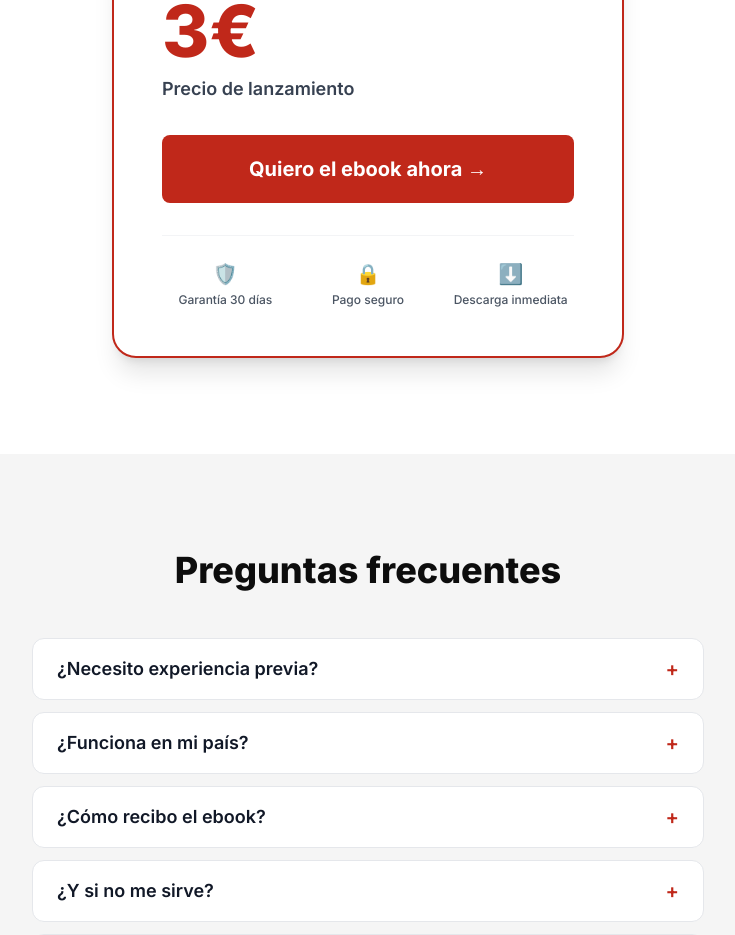
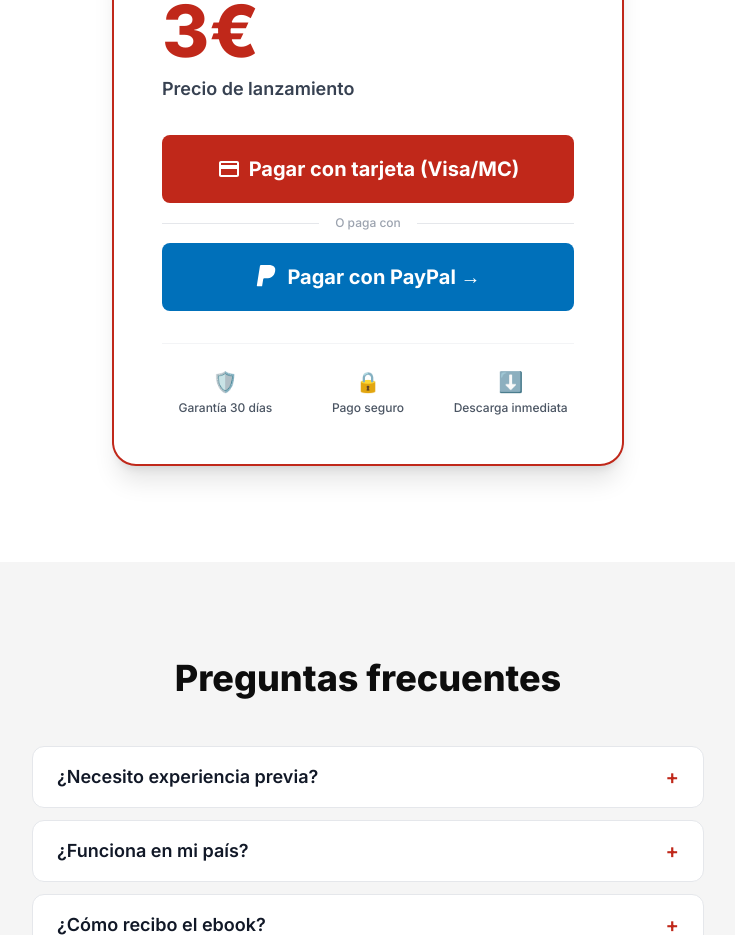
Before and after one commit to badrx15/webebook, a Next.js app: page / in a window 1280 px wide. Shown: the part 3620-4555 px from the top of the page, without its empty margins (272-1007 px from the left). Built offline with nearby package versions, Linux system fonts and the light colour scheme.

Commit message:
Integrar PayPal como método de pago (sin registro) y actualizar Pricing

```diff
--- /dev/null
+++ b/app/api/checkout-paypal/route.ts
@@ -0,0 +1,131 @@
+import { NextRequest, NextResponse } from 'next/server';
+import { sendTelegramNotification } from '@/lib/telegram';
+
+const PAYPAL_CLIENT_ID = process.env.PAYPAL_CLIENT_ID;
+const PAYPAL_SECRET = process.env.PAYPAL_SECRET;
+
+const PAYPAL_API_URL = 'https://api-m.paypal.com';
+
+/**
+ * Get PayPal access token using Client ID + Secret (Basic Auth)
+ */
+async function getPayPalAccessToken(): Promise<string> {
+  const res = await fetch(`${PAYPAL_API_URL}/v1/oauth2/token`, {
+    method: 'POST',
+    headers: {
+      'Content-Type': 'application/x-www-form-urlencoded',
+      Authorization: `Basic ${Buffer.from(`${PAYPAL_CLIENT_ID}:${PAYPAL_SECRET}`).toString('base64')}`,
+    },
+    body: 'grant_type=client_credentials',
+  });
+
+  if (!res.ok) {
+    const err = await res.text();
+    throw new Error(`PayPal auth error: ${err.slice(0, 200)}`);
+  }
+
+  const data = await res.json();
+  return data.access_token as string;
+}
+
+/**
+ * Create a PayPal order and return the approval URL
+ */
+export async function POST(request: NextRequest) {
+  if (!PAYPAL_CLIENT_ID || !PAYPAL_SECRET) {
+    console.error('PayPal credentials missing');
+    return NextResponse.json(
+      { error: 'Error de configuración del pago PayPal' },
+      { status: 500 },
+    );
+  }
+
+  const origin =
+    request.headers.get('origin') ||
+    (process.env.VERCEL_URL ? `https://${process.env.VERCEL_URL}` : 'http://localhost:3000');
+
+  // Notify admin
+  sendTelegramNotification({
+    event: 'checkout_start',
+    label: '🛒 Alguien inició checkout PayPal',
+    details: `Origen: ${origin}`,
+  });
+
+  try {
+    const accessToken = await getPayPalAccessToken();
+
+    const response = await fetch(`${PAYPAL_API_URL}/v2/checkout/orders`, {
+      method: 'POST',
+      headers: {
+        'Content-Type': 'application/json',
+        Authorization: `Bearer ${accessToken}`,
+      },
+      body: JSON.stringify({
+        intent: 'CAPTURE',
+        purchase_units: [
+          {
+            amount: {
+              currency_code: 'EUR',
+              value: '3.00',
+            },
+            description: 'Curso: Cómo vender por WhatsApp sin tienda online',
+          },
+        ],
+        payment_source: {
+          paypal: {
+            experience_context: {
+              shipping_preference: 'NO_SHIPPING',
+              return_url: `${origin}/exito?paypal=success`,
+              cancel_url: `${origin}/#precio`,
+            },
+          },
+        },
+      }),
+    });
+
+    const data = await response.json();
+
+    if (!response.ok) {
+      console.error('PayPal order error:', JSON.stringify(data));
+      sendTelegramNotification({
+        event: 'checkout_error',
+        label: '❌ Error PayPal al crear orden',
+        details: JSON.stringify(data).slice(0, 300),
+      });
+      return NextResponse.json(
+        { error: 'Error al crear el pago en PayPal. Inténtalo de nuevo.' },
+        { status: 502 },
+      );
+    }
+
+    // Extract the approval URL from the response links
+    const approveLink = data.links?.find((l: { rel: string }) => l.rel === 'approve');
+
+    if (!approveLink?.href) {
+      throw new Error('No approval URL in PayPal response');
+    }
+
+    sendTelegramNotification({
+      event: 'checkout_success',
+      label: '✅ Orden PayPal creada correctamente',
+      details: `Order ID: ${data.id}`,
+    });
+
+    return NextResponse.json({
+      url: approveLink.href,
+      orderId: data.id,
+    });
+  } catch (error: unknown) {
+    const message = error instanceof Error ? error.message : 'Error desconocido';
+    console.error('PayPal checkout error:', message);
+    sendTelegramNotification({
+      event: 'checkout_error',
+      label: '❌ Error inesperado en PayPal',
+      details: String(message).slice(0, 300),
+    });
+    return NextResponse.json(
+      { error: 'Error al procesar el pago con PayPal. Inténtalo de nuevo.' },
+      { status: 500 },
+    );
+  }
+}
--- /dev/null
+++ b/components/PayPalButton.tsx
@@ -0,0 +1,98 @@
+'use client';
+
+import { useState } from 'react';
+import { pixelEvent } from '@/lib/pixel';
+
+interface PayPalButtonProps {
+  disabled?: boolean;
+  onLoadingChange?: (loading: boolean) => void;
+}
+
+export default function PayPalButton({ disabled, onLoadingChange }: PayPalButtonProps) {
+  const [loading, setLoading] = useState(false);
+  const [error, setError] = useState('');
+
+  const handleCheckout = async () => {
+    setLoading(true);
+    onLoadingChange?.(true);
+    setError('');
+
+    // Meta Pixel: InitiateCheckout
+    pixelEvent('InitiateCheckout', {
+      content_name: 'Curso WhatsApp',
+      content_category: 'curso',
+      value: 3,
+      currency: 'EUR',
+    });
+
+    try {
+      const res = await fetch('/api/checkout-paypal', { method: 'POST' });
+
+      if (!res.ok) {
+        const data = await res.json();
+        throw new Error(data.error || 'Error al procesar el pago con PayPal');
+      }
+
+      const data = await res.json();
+
+      if (data.url) {
+        window.location.href = data.url;
+      } else {
+        throw new Error('No se recibió la URL de pago de PayPal');
+      }
+    } catch (err: unknown) {
+      const message =
+        err instanceof Error ? err.message : 'Algo salió mal. Inténtalo de nuevo.';
+      setError(message);
+      setLoading(false);
+      onLoadingChange?.(false);
+    }
+  };
+
+  return (
+    <div>
+      <button
+        onClick={handleCheckout}
+        disabled={disabled || loading}
+        className="inline-flex w-full items-center justify-center gap-2 rounded-lg bg-[#0070BA] px-6 py-4 text-base font-bold text-white transition-all hover:bg-[#003087] focus:outline-none focus:ring-2 focus:ring-[#0070BA] focus:ring-offset-2 disabled:cursor-not-allowed disabled:opacity-60 sm:px-10 sm:py-5 sm:text-xl"
+      >
+        {loading ? (
+          <span className="flex items-center gap-2">
+            <svg
+              className="h-5 w-5 animate-spin text-white"
+              xmlns="http://www.w3.org/2000/svg"
+              fill="none"
+              viewBox="0 0 24 24"
+            >
+              <circle
+                className="opacity-25"
+                cx="12"
+                cy="12"
+                r="10"
+                stroke="currentColor"
+                strokeWidth="4"
+              />
+              <path
+                className="opacity-75"
+                fill="currentColor"
+                d="M4 12a8 8 0 018-8V0C5.373 0 0 5.373 0 12h4z"
+              />
+            </svg>
+            Redirigiendo a PayPal…
+          </span>
+        ) : (
+          <>
+            <svg viewBox="0 0 24 24" className="h-5 w-5 sm:h-6 sm:w-6" fill="currentColor">
+              <path d="M7.076 21.337H2.47a.641.641 0 0 1-.633-.74L4.944.901C5.026.382 5.474 0 5.998 0h7.46c2.57 0 4.578.543 5.69 1.81 1.01 1.15 1.304 2.42 1.012 4.287-.023.143-.047.288-.077.437-.983 5.05-4.349 6.797-8.647 6.797h-2.19c-.524 0-.968.382-1.05.9l-1.12 7.106z"/>
+            </svg>
+            Pagar con PayPal →
+          </>
+        )}
+      </button>
+
+      {error && (
+        <p className="mt-2 text-center text-sm font-medium text-red-600">{error}</p>
+      )}
+    </div>
+  );
+}
--- a/components/Pricing.tsx
+++ b/components/Pricing.tsx
@@ -2,21 +2,24 @@
 
 import { forwardRef, useState } from 'react';
 import { motion } from 'framer-motion';
-import { trackEvent } from '@/lib/track';
 import { pixelEvent } from '@/lib/pixel';
+import PayPalButton from './PayPalButton';
 
 const Pricing = forwardRef<HTMLElement>((_, ref) => {
   const [loading, setLoading] = useState(false);
+  const [paypalLoading, setPaypalLoading] = useState(false);
   const [error, setError] = useState('');
 
-  const handleCheckout = async () => {
+  const isProcessing = loading || paypalLoading;
+
+  const handleSquareCheckout = async () => {
     setLoading(true);
     setError('');
 
     // Meta Pixel: InitiateCheckout
     pixelEvent('InitiateCheckout', {
-      content_name: 'Ebook WhatsApp',
-      content_category: 'ebook',
+      content_name: 'Curso WhatsApp',
+      content_category: 'curso',
       value: 3,
       currency: 'EUR',
     });
@@ -61,10 +64,13 @@ const Pricing = forwardRef<HTMLElement>((_, ref) => {
             Precio de lanzamiento
           </p>
 
+          {/* Métodos de pago */}
+          <div className="space-y-3">
+            {/* Square - Tarjeta */}
             <button
-            onClick={handleCheckout}
-            disabled={loading}
-            className="inline-flex w-full items-center justify-center rounded-lg bg-[#C0281A] px-6 py-4 text-base font-bold text-white transition-opacity hover:opacity-90 focus:outline-none focus:ring-2 focus:ring-[#C0281A] focus:ring-offset-2 disabled:cursor-not-allowed disabled:opacity-60 sm:px-10 sm:py-5 sm:text-xl"
+              onClick={handleSquareCheckout}
+              disabled={isProcessing}
+              className="inline-flex w-full items-center justify-center gap-2 rounded-lg bg-[#C0281A] px-6 py-4 text-base font-bold text-white transition-opacity hover:opacity-90 focus:outline-none focus:ring-2 focus:ring-[#C0281A] focus:ring-offset-2 disabled:cursor-not-allowed disabled:opacity-60 sm:px-10 sm:py-5 sm:text-xl"
             >
               {loading ? (
                 <span className="flex items-center gap-2">
@@ -91,9 +97,32 @@ const Pricing = forwardRef<HTMLElement>((_, ref) => {
                   Redirigiendo al pago…
                 </span>
               ) : (
-              'Quiero el ebook ahora →'
+                <>
+                  <svg viewBox="0 0 24 24" className="h-5 w-5 sm:h-6 sm:w-6" fill="currentColor">
+                    <path d="M20 4H4c-1.11 0-1.99.89-1.99 2L2 18c0 1.11.89 2 2 2h16c1.11 0 2-.89 2-2V6c0-1.11-.89-2-2-2zm0 14H4v-6h16v6zm0-10H4V6h16v2z"/>
+                  </svg>
+                  Pagar con tarjeta (Visa/MC)
+                </>
               )}
             </button>
+
+            {/* PayPal */}
+            <div className="relative">
+              <div className="absolute inset-0 flex items-center">
+                <div className="w-full border-t border-gray-200" />
+              </div>
+              <div className="relative flex justify-center">
+                <span className="bg-white px-4 text-xs font-medium text-gray-400">
+                  O paga con
+                </span>
+              </div>
+            </div>
+
+            <PayPalButton
+              disabled={isProcessing}
+              onLoadingChange={setPaypalLoading}
+            />
+          </div>
 
           {error && (
             <p className="mt-3 text-center text-sm font-medium text-red-600">{error}</p>
```
Lines whose indentation alone changed are shown as unchanged.
